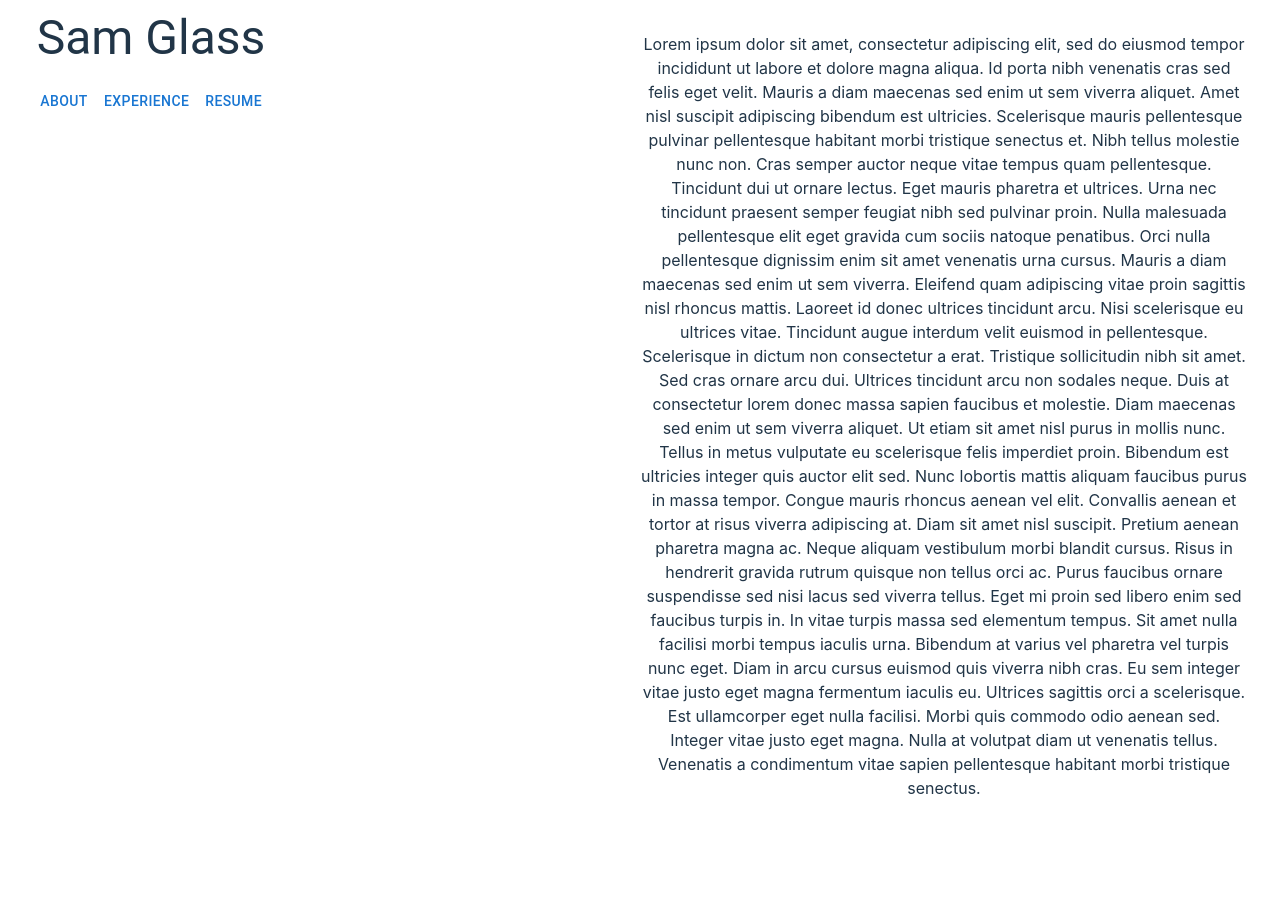
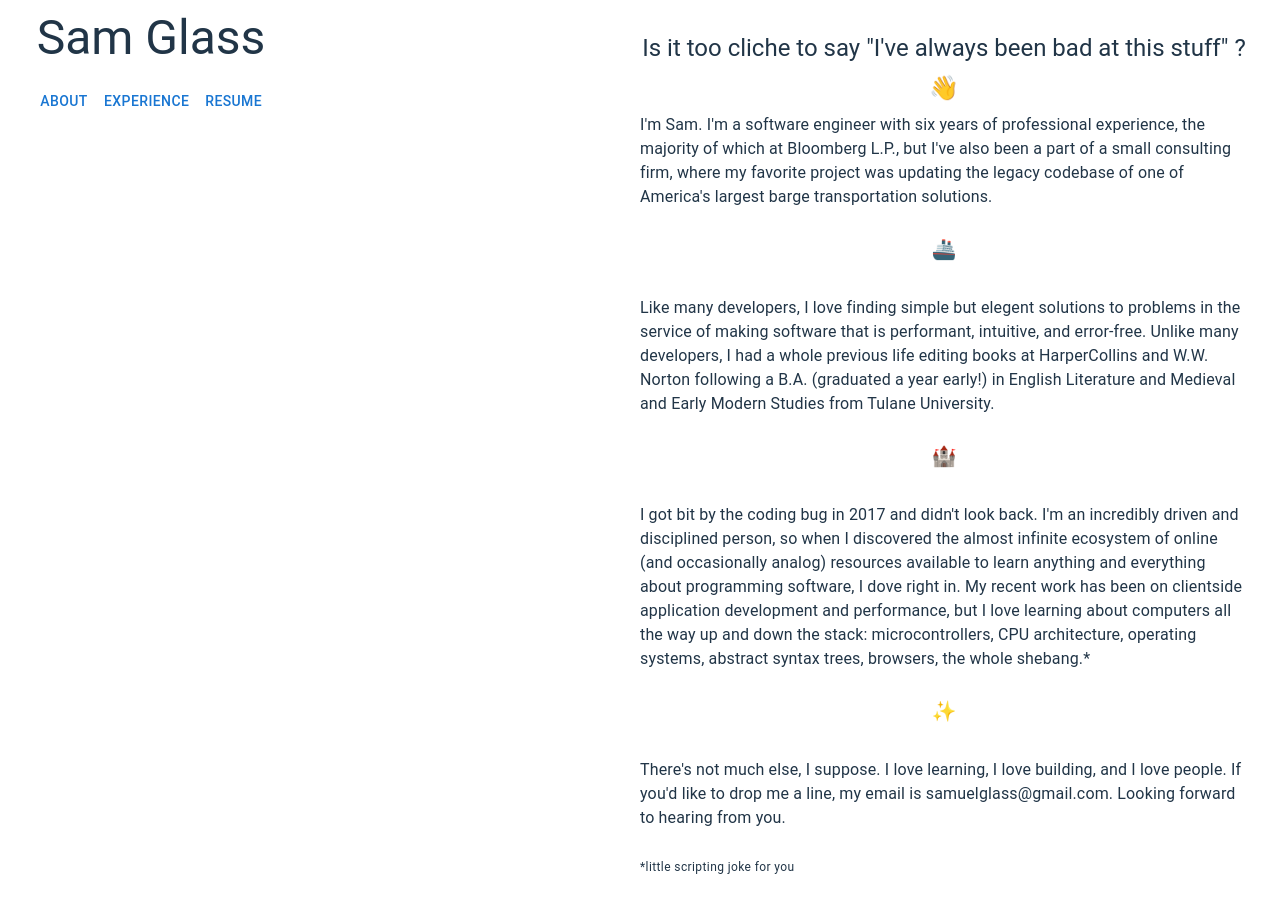
Before and after one commit to gazebosx3/samdotcom, a React (Vite) app: page /About in a window 1280 px wide. Shown: the top 912 px of the page. Before the commit the page ends 832 px from the top, so only its background shows below. Built offline with nearby package versions, Linux system fonts and the light colour scheme.

Commit message:
did about

```diff
--- a/src/About.tsx
+++ b/src/About.tsx
@@ -1,11 +1,60 @@
 import React from "react";
+import Typography from "@mui/material/Typography";
 
 export default function About() {
-    return(<>
-        Lorem ipsum dolor sit amet, consectetur adipiscing elit, sed do eiusmod tempor incididunt ut labore et dolore magna aliqua. Id porta nibh venenatis cras sed felis eget velit. Mauris a diam maecenas sed enim ut sem viverra aliquet. Amet nisl suscipit adipiscing bibendum est ultricies. Scelerisque mauris pellentesque pulvinar pellentesque habitant morbi tristique senectus et. Nibh tellus molestie nunc non. Cras semper auctor neque vitae tempus quam pellentesque. Tincidunt dui ut ornare lectus. Eget mauris pharetra et ultrices. Urna nec tincidunt praesent semper feugiat nibh sed pulvinar proin. Nulla malesuada pellentesque elit eget gravida cum sociis natoque penatibus. Orci nulla pellentesque dignissim enim sit amet venenatis urna cursus. Mauris a diam maecenas sed enim ut sem viverra. Eleifend quam adipiscing vitae proin sagittis nisl rhoncus mattis. Laoreet id donec ultrices tincidunt arcu. Nisi scelerisque eu ultrices vitae. Tincidunt augue interdum velit euismod in pellentesque. Scelerisque in dictum non consectetur a erat.
-
-Tristique sollicitudin nibh sit amet. Sed cras ornare arcu dui. Ultrices tincidunt arcu non sodales neque. Duis at consectetur lorem donec massa sapien faucibus et molestie. Diam maecenas sed enim ut sem viverra aliquet. Ut etiam sit amet nisl purus in mollis nunc. Tellus in metus vulputate eu scelerisque felis imperdiet proin. Bibendum est ultricies integer quis auctor elit sed. Nunc lobortis mattis aliquam faucibus purus in massa tempor. Congue mauris rhoncus aenean vel elit. Convallis aenean et tortor at risus viverra adipiscing at. Diam sit amet nisl suscipit. Pretium aenean pharetra magna ac.
-
-Neque aliquam vestibulum morbi blandit cursus. Risus in hendrerit gravida rutrum quisque non tellus orci ac. Purus faucibus ornare suspendisse sed nisi lacus sed viverra tellus. Eget mi proin sed libero enim sed faucibus turpis in. In vitae turpis massa sed elementum tempus. Sit amet nulla facilisi morbi tempus iaculis urna. Bibendum at varius vel pharetra vel turpis nunc eget. Diam in arcu cursus euismod quis viverra nibh cras. Eu sem integer vitae justo eget magna fermentum iaculis eu. Ultrices sagittis orci a scelerisque. Est ullamcorper eget nulla facilisi. Morbi quis commodo odio aenean sed. Integer vitae justo eget magna. Nulla at volutpat diam ut venenatis tellus. Venenatis a condimentum vitae sapien pellentesque habitant morbi tristique senectus.
-    </>)
+  return (
+    <>
+      <Typography variant="h5" gutterBottom>
+        Is it too cliche to say "I've always been bad at this stuff" ?
+      </Typography>
+      <Typography variant="h5" gutterBottom>
+        👋
+      </Typography>
+      <Typography align="left" variant="body1" gutterBottom>
+        I'm Sam. I'm a software engineer with six years of professional
+        experience, the majority of which at Bloomberg L.P., but I've also been
+        a part of a small consulting firm, where my favorite project was
+        updating the legacy codebase of one of America's largest barge
+        transportation solutions.
+        <br />
+        <br />
+        <Typography align="center" variant="h6" gutterBottom>
+          🚢
+        </Typography>
+        <br /> Like many developers, I love finding simple but elegent solutions
+        to problems in the service of making software that is performant,
+        intuitive, and error-free. Unlike many developers, I had a whole
+        previous life editing books at HarperCollins and W.W. Norton following a
+        B.A. (graduated a year early!) in English Literature and Medieval and
+        Early Modern Studies from Tulane University.
+        <br />
+        <br />{" "}
+        <Typography align="center" variant="h6" gutterBottom>
+          🏰
+        </Typography>
+        <br />I got bit by the coding bug in 2017 and didn't look back. I'm an
+        incredibly driven and disciplined person, so when I discovered the
+        almost infinite ecosystem of online (and occasionally analog) resources
+        available to learn anything and everything about programming software, I
+        dove right in. My recent work has been on clientside application
+        development and performance, but I love learning about computers all the
+        way up and down the stack: microcontrollers, CPU architecture, operating
+        systems, abstract syntax trees, browsers, the whole shebang.*
+        <br />
+        <br />
+        <Typography align="center" variant="h6" gutterBottom>
+          ✨
+        </Typography>
+        <br />
+        There's not much else, I suppose. I love learning, I love building, and
+        I love people. If you'd like to drop me a line, my email is
+        samuelglass@gmail.com. Looking forward to hearing from you.
+        <br />
+        <br />
+        <Typography variant="caption">
+          *little scripting joke for you
+        </Typography>
+      </Typography>
+    </>
+  );
 }
```
